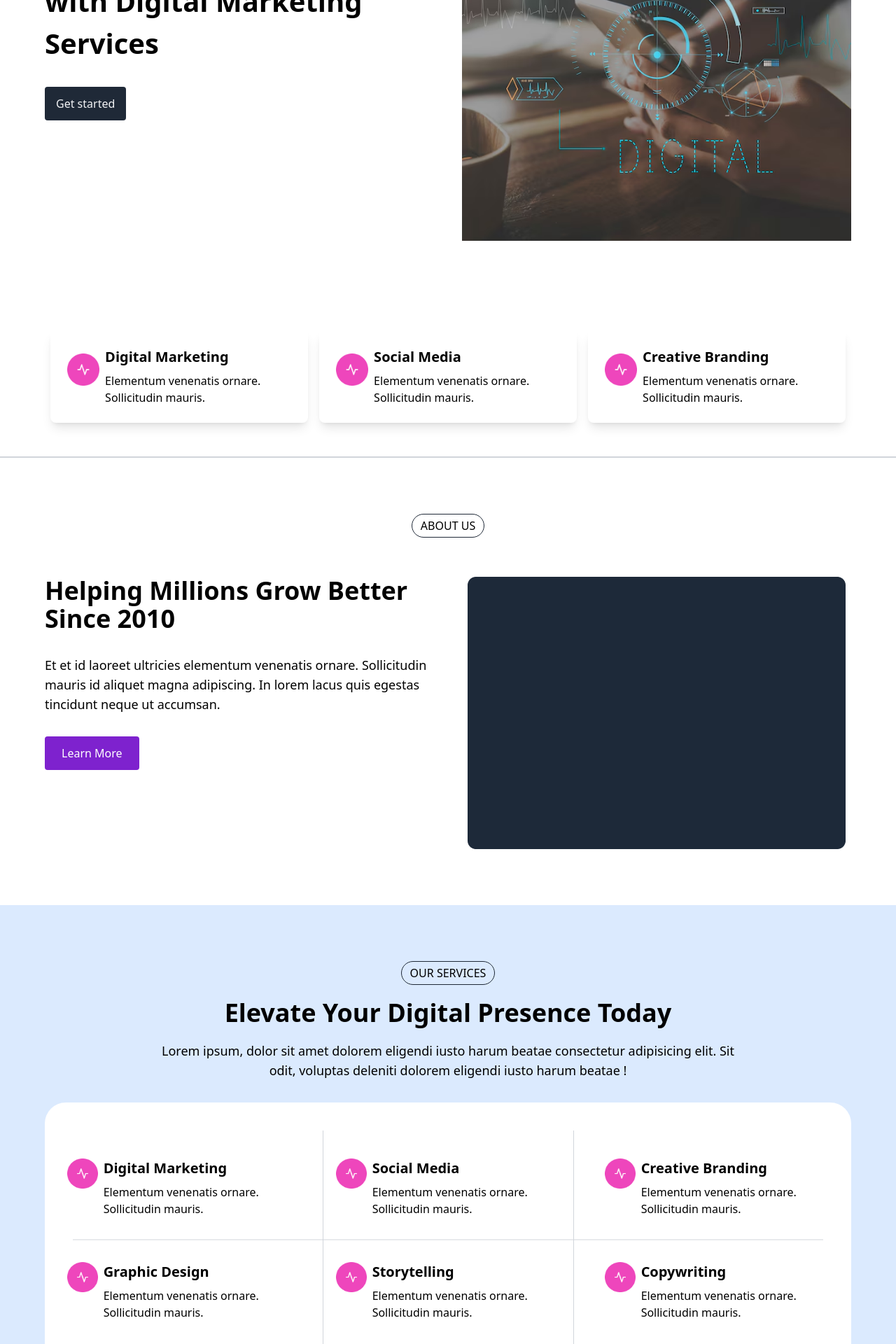
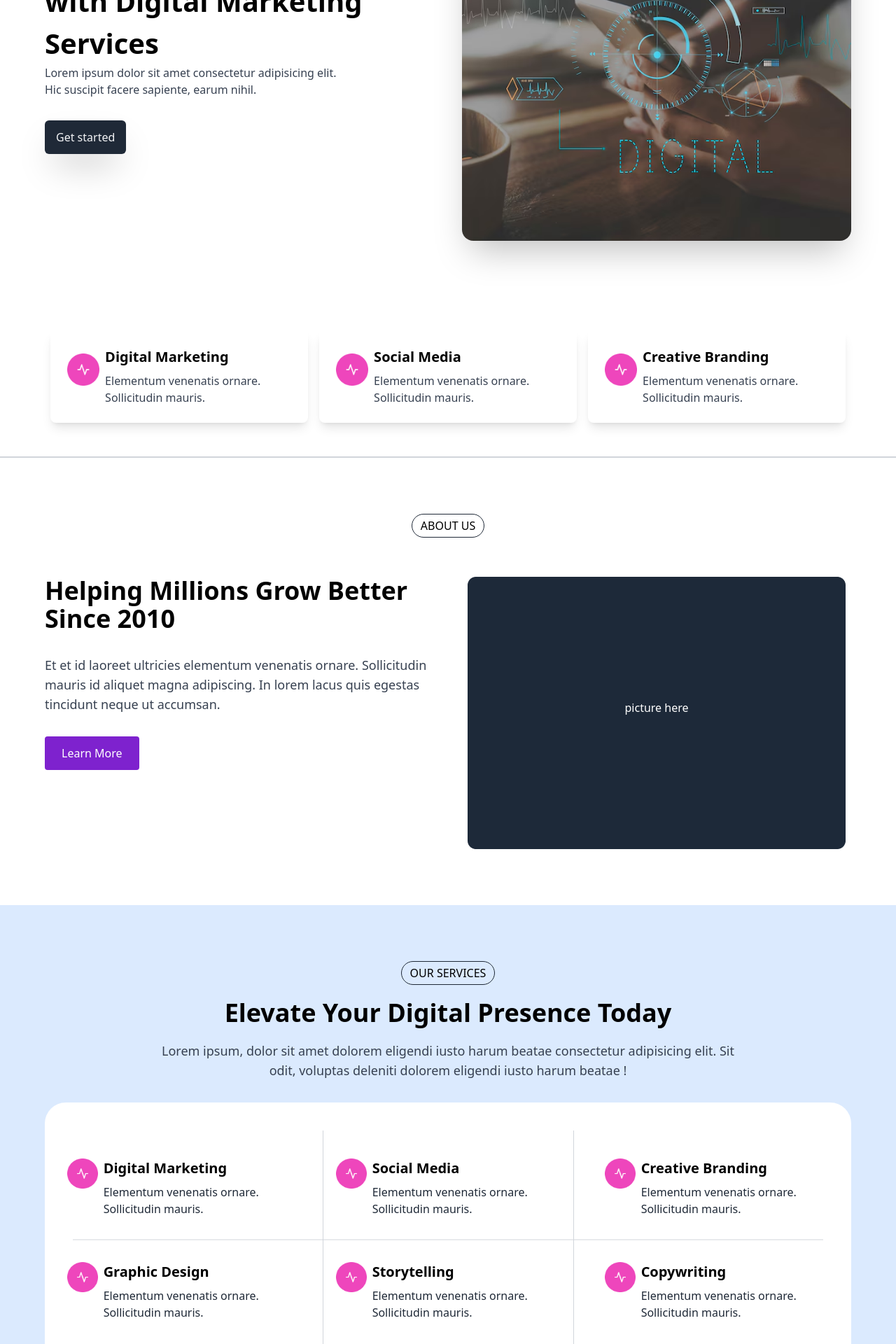
Before and after one commit to OnojaPeter/logdigital, a React (Vite) app: page / in a window 1280 px wide. Shown: the part 240-2160 px from the top of the page at 70% size. Built offline with nearby package versions, Linux system fonts and the light colour scheme.

Commit message:
did few changes to mobile view, also chamged the p texts to gray

```diff
--- a/src/components/Digital.jsx
+++ b/src/components/Digital.jsx
@@ -29,7 +29,7 @@ const services = [
                     </div>
                     <div className='text-start'>
                         <h3 className="text-xl font-bold lg:mb-2">{service.title}</h3>
-                        <p>{service.description}</p>
+                        <p className='text-gray-700'>{service.description}</p>
                     </div>
 
                 </div>
--- a/src/components/FeatureSection.jsx
+++ b/src/components/FeatureSection.jsx
@@ -11,12 +11,12 @@ const FeatureSection = ({ sectionName, title, description, buttonText, imageSrc,
             <div className=" flex flex-col gap-y-6 md:flex-row md:gap-2 lg:gap-10 mt-6 md:mt-14">
                 <div className=" md:w-[50%]">
                     <h2 className="text-4xl font-bold mb-3 md:mb-8 capitalize">{title}</h2>
-                    <p className="text-lg mb-3 md:mb-8">{description}</p>
+                    <p className="text-lg mb-3 md:mb-8 text-gray-700">{description}</p>
 
                     {extraText && extraText.map((text, index) => (
                         <span className="flex items-center gap-2 my-2 md:my-4">
                             <img className="h-10 w-10" src="/images/service-logo.png" alt="" />
-                            <p key={index} className="text-lg  capitalize">{text}</p>
+                            <p key={index} className="text-lg text-gray-700 capitalize">{text}</p>
                         </span>
                     ))}
 
@@ -24,8 +24,9 @@ const FeatureSection = ({ sectionName, title, description, buttonText, imageSrc,
                         {buttonText}
                     </button>}
                 </div>
-                <div className="flex justify-center md:w-[50%]">
+                <div className="flex justify-center md:w-[50%] relative">
                     <img  src={imageSrc} alt="" />
+                    <p className="absolute text-white top-[45%]">picture here</p>
                     {/*  className="object-contain w-full h-full" */}
                 </div>
             </div>
--- a/src/components/Hero.jsx
+++ b/src/components/Hero.jsx
@@ -4,13 +4,14 @@ const Hero = () => {
             <div className="max-w-[1400px] mx-auto px-4 md:px-8 lg:px-16 text-start flex flex-col md:flex-row gap-5 md:gap-10">
                 <div className="md:w-[50%]">
                     <h1 className="hero-text font-bold">Boost Your Online Presence with Digital Marketing Services</h1>
+                    <p className="text-gray-700 text-gray-500  pr-[25%]">Lorem ipsum dolor sit amet consectetur adipisicing elit. Hic suscipit facere sapiente, earum nihil.</p>
                     <div className="flex mt-4 md:mt-8">
-                        <button className="bg-gray-800 text-gray-100 px-4 py-3 rounded">Get started</button>
+                        <button className="bg-gray-800 text-gray-100 px-4 py-3 rounded-md shadow-2xl font-medium">Get started</button>
                     </div>
                 </div>
 
-                <div className="md:w-[50%] w-full">
-                    <img className="w-full h-[350px] md:h-full object-cover" src="/images/hero-pic.avif" alt="" />
+                <div className="md:w-[50%] w-full rounded-2xl overflow-hidden shadow-2xl">
+                    <img className="w-full h-[350px] md:h-full object-cover " src="/images/hero-pic.avif" alt="" />
                 </div>
             </div>
         </section>
--- a/src/components/Services.jsx
+++ b/src/components/Services.jsx
@@ -7,25 +7,26 @@ import services from "../Data";
           <div className="flex flex-col items-center md:text-center">
             <span className="uppercase font-medium px-3 py-1 border border-gray-800 rounded-full ">our services</span>
             <h2 className="text-4xl font-bold my-5 capitalize">elevate your digital presence today</h2>
-            <p className="text-lg mb-8 md:mx-24 lg:mx-40 ">Lorem ipsum, dolor sit amet dolorem eligendi iusto harum beatae consectetur adipisicing elit. Sit odit, voluptas deleniti dolorem eligendi iusto harum beatae !</p>
+            <p className="text-lg mb-8 md:mx-24 lg:mx-40 text-gray-700">Lorem ipsum, dolor sit amet dolorem eligendi iusto harum beatae consectetur adipisicing elit. Sit odit, voluptas deleniti dolorem eligendi iusto harum beatae !</p>
           </div>
 
           <div className="bg-white rounded-t-[30px] relative">
-            <div className="hidden absolute inset-0 md:flex flex-wrap justify-center m-10">
-              <div className="w-full h-[1px] bg-gray-300 absolute top-1/2 transform -translate-y-1/2"></div>
-              <div className="w-[1px] h-full bg-gray-300 absolute left-1/3"></div>
-              <div className="w-[1px] h-full bg-gray-300 absolute left-2/3"></div>
+            <div className=" absolute inset-0 flex flex-wrap justify-center mx-5 py-5 md:py-0 md:m-10">
+              <div className="w-full h-[1px] bg-gray-300 absolute top-1/3 md:top-1/2 transform -translate-y-1/2"></div>
+              <div className="w-full h-[1px] bg-gray-300 absolute top-2/3 md:hidden transform -translate-y-1/2"></div>
+              <div className="w-[1px] h-full bg-gray-300 absolute left-1/2 md:left-1/3"></div>
+              <div className="w-[1px] h-full bg-gray-300 absolute hidden md:block left-2/3"></div>
             </div>
-            <div className="flex flex-wrap justify-center py-12">
+            <div className="flex flex-wrap justify-center md:py-12">
               {services.map((service, index) => (
                 <div key={index} className="w-1/2 md:w-1/3 p-2">
-                  <div className="p-6 flex gap-2">
+                  <div className="p-3 md:p-6 flex gap-2">
                     <div className="sm:block hidden" >
                       <img src="/images/service-logo.png" alt="" />
                     </div>
                     <div className="text-start">
                       <h3 className="text-xl font-bold lg:mb-2">{service.title}</h3>
-                      <p>{service.description}</p>
+                      <p className="text-gray-800">{service.description}</p>
                     </div>
                   </div>
                 </div>
```
